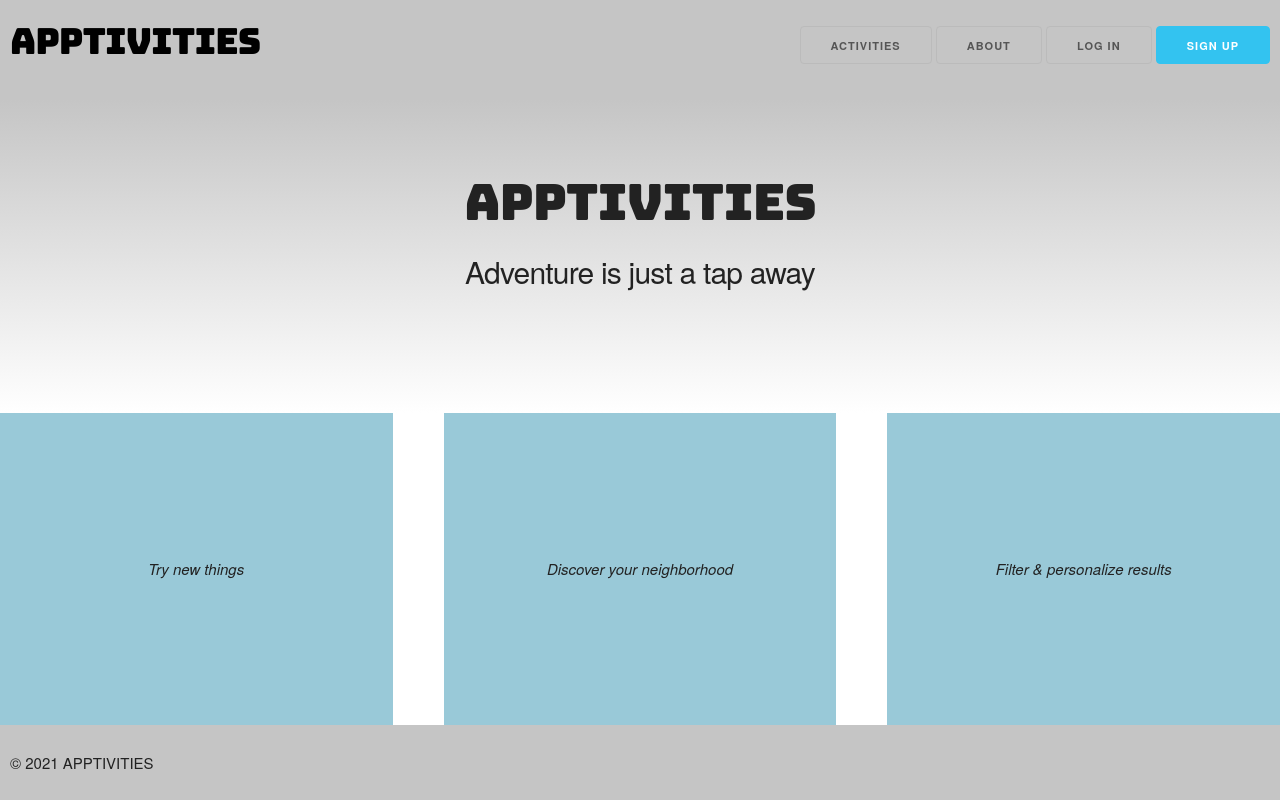
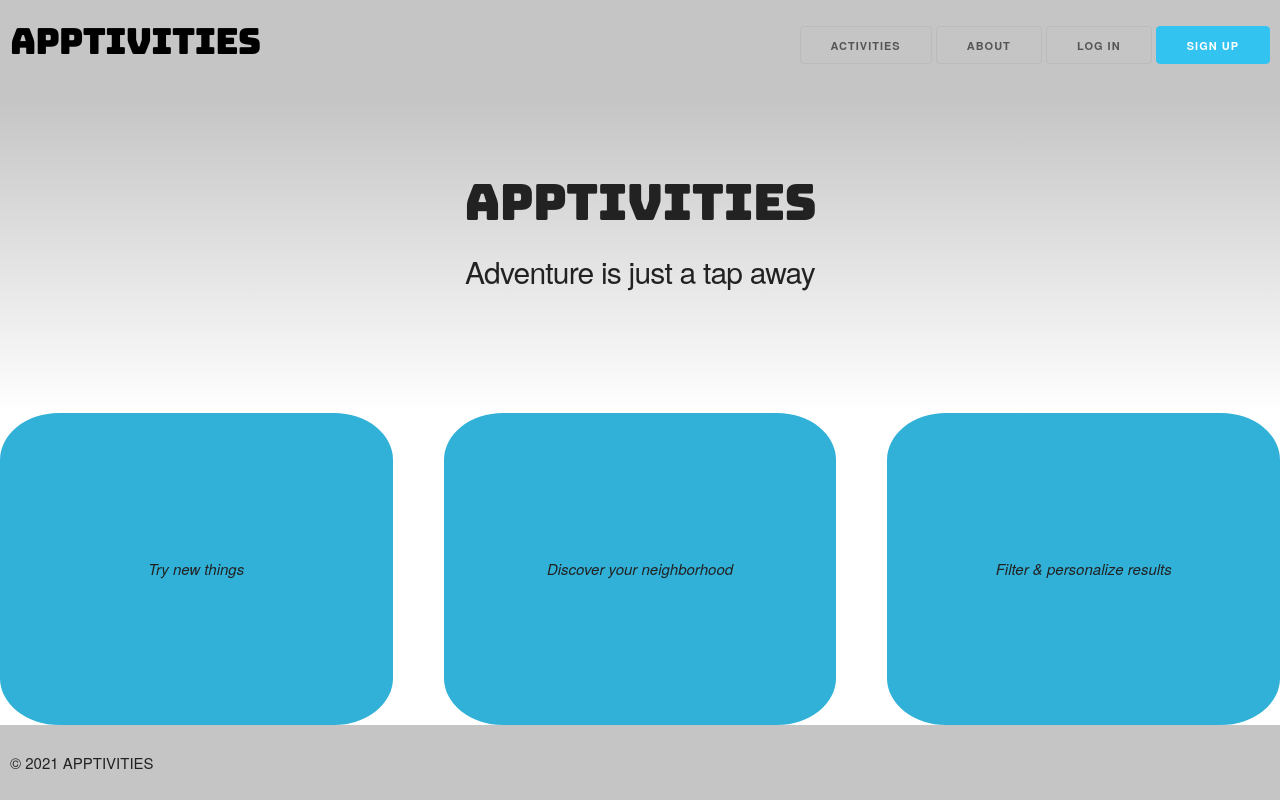
Before and after one commit to erictheericx1/app-tivities, a Django app: page / in a window 1280 px wide. Run offline with Django 4.2, Linux system fonts and the light colour scheme.

Commit message:
first round of UI changes to work with new AI functions

```diff
--- a/project3/main_app/static/css/style.css
+++ b/project3/main_app/static/css/style.css
@@ -4,7 +4,7 @@
     --background-color: white;
     --main-color: #c5c5c5;
     --secondary-color: #1eafdb55;
-    --skeleton-blue: #99c9d8;
+    --skeleton-blue: #31b1d8;
     --logo-font: 'Bungee', cursive;
 }
 
@@ -119,7 +119,6 @@ th, td {
 }
 
 .preview {
-    border-radius: 20px;
     font-style: italic;
 }
 
@@ -127,6 +126,7 @@ th, td {
     display: flex;
     justify-content: center;
     align-items: center;
+    border-radius: 15%;
     background-color: var(--skeleton-blue);
     text-align: center;
     height: 100%;
--- a/project3/main_app/templates/User/past_activities.html
+++ b/project3/main_app/templates/User/past_activities.html
@@ -5,7 +5,7 @@
 
 <div class="row">
     <div class="one-half column user-card">
-        <h5>{{ user.get_username }}'s previous activity searches:</h5>
+        <h5>{{ user.get_username }}'s previous activities:</h5>
         <ul>
             {% for activity in acts %}
             <li>{{ activity.name }}</li>
--- a/project3/main_app/templates/User/recommend.html
+++ b/project3/main_app/templates/User/recommend.html
@@ -22,7 +22,6 @@
                     <input type="submit" value="Add to Wishlist" class="button" id="rec-btn">
                 </form>
                     <!-- CRUD for Activity model - when a user clicks this button, it redirects to the CreateActivity form and pre-fills the form with the activity name generated here. so this ai function becomes the basis of the CRUD operations for the activity model. we can update that model to have a boolean to see if it's done or not. if the user edits the activity wishlist to be completed, then it moves to past activities   -->
-
             {% endfor %}
         </div>
         {% else %}
@@ -37,5 +36,9 @@
     </div>
 </div>
 
+<script>
+
+
+</script>
 
 {% endblock %}
--- a/project3/main_app/templates/User/wishlist.html
+++ b/project3/main_app/templates/User/wishlist.html
@@ -11,7 +11,7 @@
             <li>
                 <a> {{ wish.name }} </a>
                 <a href="{% url 'add_activity' user.id wish.id%}" class="button">I did it!</a>
-                <!--  -->
+                <a href="{% url 'remove_wish' user.id wish.id %}" class="button">Remove</a>
             </li>
             {% endfor %}
         </ul>
--- a/project3/main_app/templates/main_app/activity_detail.html
+++ b/project3/main_app/templates/main_app/activity_detail.html
@@ -16,6 +16,10 @@
                 {% endfor %}
             </ul>
         </p>
+        {% if user.is_staff %}
+            <a href="{% url 'activity_update' activity.id %}" class="button">Edit</a>
+            <a href="{% url 'activity_delete' activity.id %}" class="button">Delete</a>
+        {% endif %}
     </div>
 
     <a href="{% url 'activity' %}" class="button">View all Activities</a>
--- a/project3/main_app/templates/main_app/activity_list.html
+++ b/project3/main_app/templates/main_app/activity_list.html
@@ -5,7 +5,9 @@
     <h1>Activities</h1>
 
     <div class="activity-list">
+        {% if user.is_staff %}
         <a href="{% url 'activity_create' %}" class="button">Add an Activity</a>
+        {% endif %}
         {% for activity in object_list %}
             <div class="activity-card">
                 <h5> {{ activity.name }}</h5>
--- a/project3/main_app/urls.py
+++ b/project3/main_app/urls.py
@@ -29,6 +29,8 @@ urlpatterns = [
 
     path('user/<int:user_id>/wishlist/<str:activity_str>/', views.add_wishlist, name='add_wishlist'),
 
+    path('user/<int:user_id>/wish/delete/<int:wish_id>', views.remove_wish, name='remove_wish'),
+
     path('accounts/', include('django.contrib.auth.urls')),
         # localhost:8000/accounts/login
         # built in django user authentication
--- a/project3/main_app/views.py
+++ b/project3/main_app/views.py
@@ -117,15 +117,16 @@ def add_activity(request, user_id, activity_id):
 class ActivityCreate(LoginRequiredMixin, CreateView):
   model = Activity
   fields = '__all__'
-  success_url = '/activities/'
+  success_url = '/activity/'
 
 class ActivityUpdate(LoginRequiredMixin, UpdateView):
   model = Activity
   fields = ['name', 'description', 'interests']
+  success_url = '/activity/'
 
 class ActivityDelete(LoginRequiredMixin, DeleteView):
   model = Activity
-  success_url = '/activities/'
+  success_url = '/activity/'
 
 class ActivityList(ListView):
   model = Activity
```
